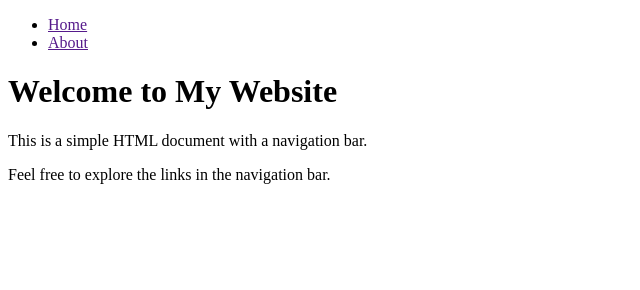
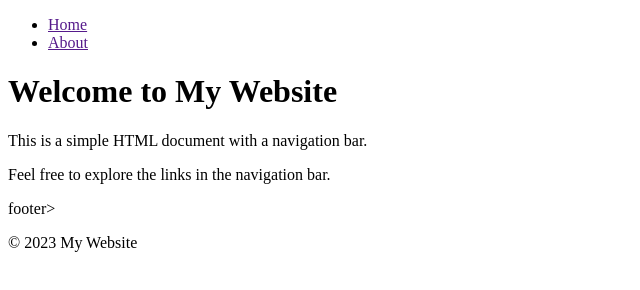
Before and after one commit to Abdul-Carrim/PRG-301, a plain HTML site: page index.html in a window 1280 px wide. Shown: the whole page, without its empty margins (0-640 px from the left). Drawn offline with Linux system fonts and the light colour scheme.

Commit message:
added a footer

```diff
--- a/index.html
+++ b/index.html
@@ -17,5 +17,9 @@
         <p>This is a simple HTML document with a navigation bar.</p>
         <p>Feel free to explore the links in the navigation bar.</p>
     </main>
+    footer>
+        <p>&copy; 2023 My Website</p>
+
+    </footer>
 </body>
 </html>
```
